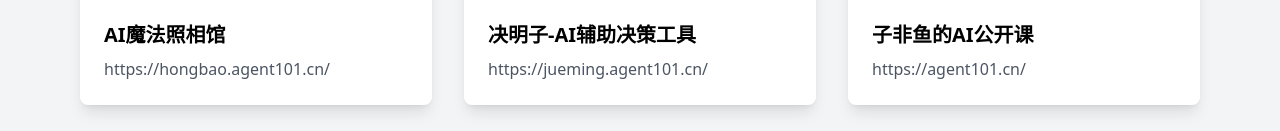
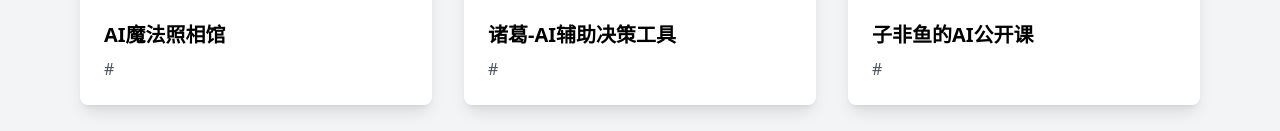
Before and after one commit to yugang0127/yugang0127.github.io, a plain HTML site: page index.html in a window 1280 px wide. Shown: the part 1760-1891 px from the top of the page. Drawn offline with nearby package versions, Linux system fonts and the light colour scheme.

Commit message:
修改介绍信息

```diff
--- a/index.html
+++ b/index.html
@@ -17,7 +17,7 @@
 
         <div class="relative z-10 flex flex-col items-center justify-center h-full text-white">
             <h1 class="text-5xl font-bold mb-4">你好，我是子非鱼</h1>
-            <p class="text-xl mb-8">AI Agent布道者 · 数字游民 · 效率革命推动者</p>
+            <p class="text-xl mb-8">AI Agent布道者 · 终身学习者 · 效率革命推动者</p>
             <a href="#about" class="bg-purple-600 hover:bg-purple-700 px-8 py-3 rounded-full transition duration-300">
                 了解更多
             </a>
@@ -61,21 +61,21 @@
                     <img src="https://picsum.photos/400/300?random=3" alt="项目图片" class="w-full h-48 object-cover">
                     <div class="p-6">
                         <h3 class="font-bold text-xl mb-2">AI魔法照相馆</h3>
-                        <p class="text-gray-600">https://hongbao.agent101.cn/</p>
+                        <p class="text-gray-600">#</p>
                     </div>
                 </div>
                 <div class="bg-white rounded-lg shadow-lg overflow-hidden">
                     <img src="https://picsum.photos/400/300?random=4" alt="项目图片" class="w-full h-48 object-cover">
                     <div class="p-6">
-                        <h3 class="font-bold text-xl mb-2">决明子-AI辅助决策工具</h3>
-                        <p class="text-gray-600">https://jueming.agent101.cn/</p>
+                        <h3 class="font-bold text-xl mb-2">诸葛-AI辅助决策工具</h3>
+                        <p class="text-gray-600">#</p>
                     </div>
                 </div>
                 <div class="bg-white rounded-lg shadow-lg overflow-hidden">
                     <img src="https://picsum.photos/400/300?random=5" alt="项目图片" class="w-full h-48 object-cover">
                     <div class="p-6">
                         <h3 class="font-bold text-xl mb-2">子非鱼的AI公开课</h3>
-                        <p class="text-gray-600">https://agent101.cn/</p>
+                        <p class="text-gray-600">#</p>
                     </div>
                 </div>
             </div>
```
